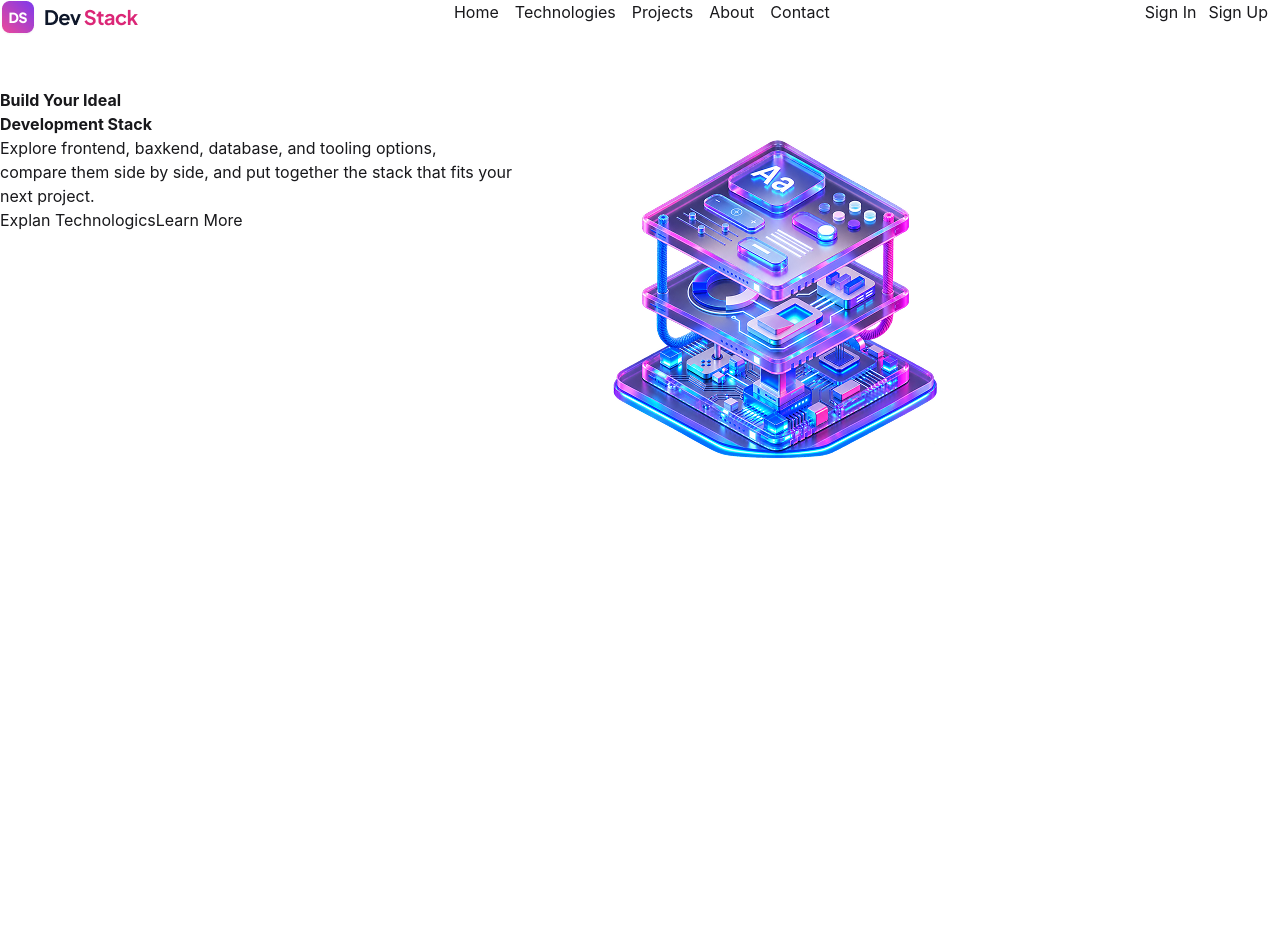
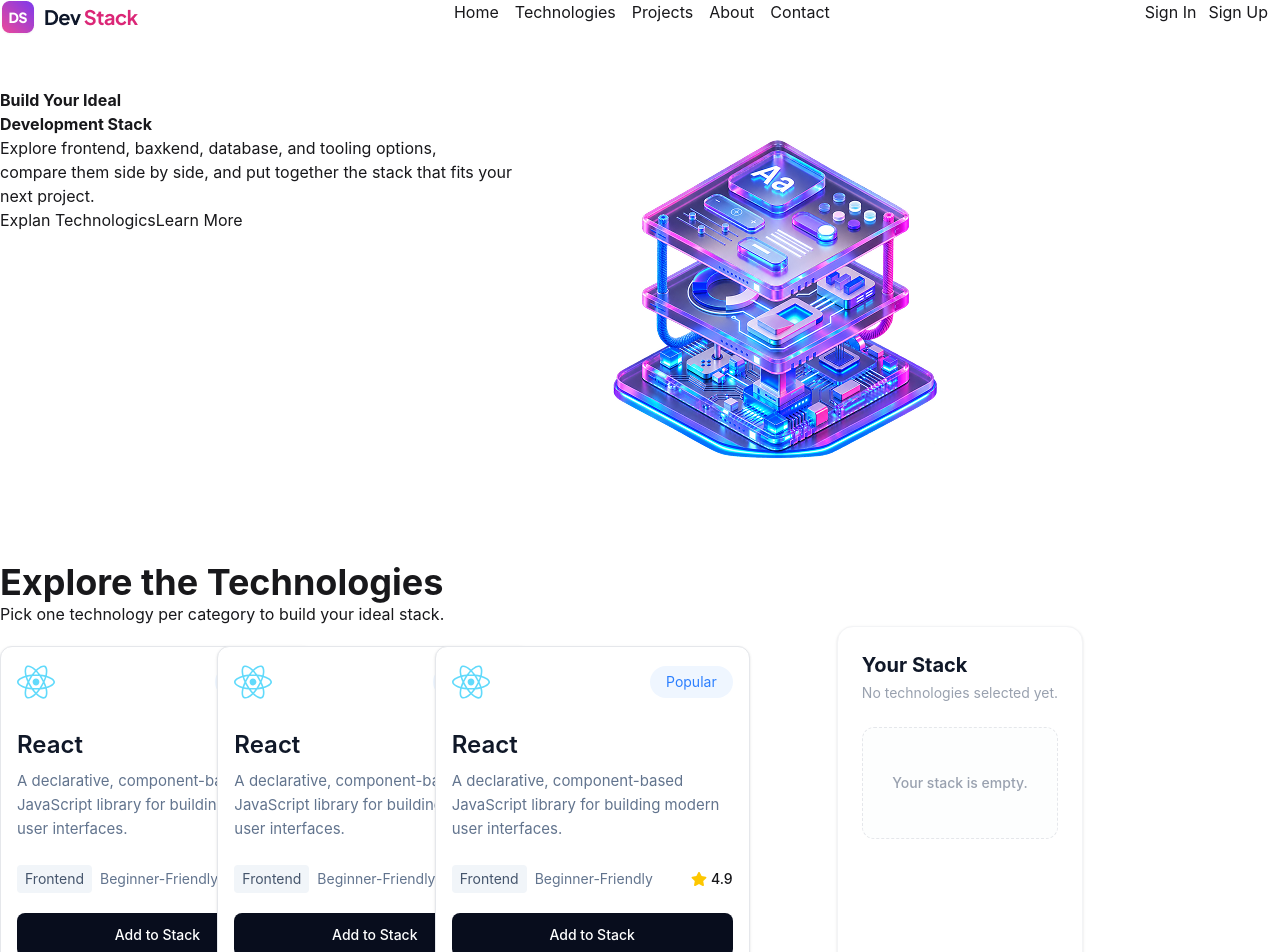
Before and after one commit to toyoba78/assignment-05, a React (Vite) app: page / in a window 1280 px wide. Shown: the top 952 px of the page. Before the commit the page ends 800 px from the top, so only its background shows below. Built offline with nearby package versions, Linux system fonts and the light colour scheme.

Commit message:
updated Project

```diff
--- a/package.json
+++ b/package.json
@@ -13,6 +13,7 @@
     "@tailwindcss/vite": "^4.3.3",
     "react": "^19.2.8",
     "react-dom": "^19.2.8",
+    "react-icons": "^5.7.0",
     "tailwindcss": "^4.3.3"
   },
   "devDependencies": {
--- /dev/null
+++ b/public/data.json
@@ -0,0 +1,122 @@
+[
+  {
+    "id": "react",
+    "name": "React",
+    "category": "Frontend",
+    "description": "A declarative, component-based JavaScript library for building modern user interfaces.",
+    "icon": "https://icon.icepanel.io/Technology/svg/React.svg",
+    "rating": 4.9,
+    "difficulty": "Beginner-Friendly",
+    "badge": "Popular"
+  },
+  {
+    "id": "vue",
+    "name": "Vue.js",
+    "category": "Frontend",
+    "description": "An approachable, performant, and versatile framework for building web user interfaces.",
+    "icon": "https://icon.icepanel.io/Technology/svg/Vue.js.svg",
+    "rating": 4.8,
+    "difficulty": "Beginner-Friendly",
+    "badge": "Versatile"
+  },
+  {
+    "id": "svelte",
+    "name": "Svelte",
+    "category": "Frontend",
+    "description": "A compiler-based framework that creates fast web applications with minimal runtime overhead.",
+    "icon": "https://icon.icepanel.io/Technology/svg/Svelte.svg",
+    "rating": 4.8,
+    "difficulty": "Intermediate",
+    "badge": "Fast"
+  },
+  {
+    "id": "nextjs",
+    "name": "Next.js",
+    "category": "Frontend",
+    "description": "A React framework for building fast, scalable, and production-ready web applications.",
+    "icon": "https://icon.icepanel.io/Technology/svg/Next.js.svg",
+    "rating": 4.9,
+    "difficulty": "Intermediate",
+    "badge": "Popular"
+  },
+  {
+    "id": "nodejs",
+    "name": "Node.js",
+    "category": "Backend",
+    "description": "An asynchronous event-driven JavaScript runtime built for scalable server-side applications.",
+    "icon": "https://icon.icepanel.io/Technology/svg/Node.js.svg",
+    "rating": 4.8,
+    "difficulty": "Intermediate",
+    "badge": "Standard"
+  },
+  {
+    "id": "postgresql",
+    "name": "PostgreSQL",
+    "category": "Database",
+    "description": "A powerful, open-source object-relational database system known for reliability and advanced features.",
+    "icon": "https://icon.icepanel.io/Technology/svg/PostgresSQL.svg",
+    "rating": 4.9,
+    "difficulty": "Intermediate",
+    "badge": "Top SQL"
+  },
+  {
+    "id": "redis",
+    "name": "Redis",
+    "category": "Database",
+    "description": "An in-memory data structure store used as a database, cache, and message broker.",
+    "icon": "https://icon.icepanel.io/Technology/svg/Redis.svg",
+    "rating": 4.8,
+    "difficulty": "Intermediate",
+    "badge": "Cache"
+  },
+  {
+    "id": "javascript",
+    "name": "JavaScript",
+    "category": "Language",
+    "description": "A versatile programming language used to create dynamic and interactive web applications.",
+    "icon": "https://icon.icepanel.io/Technology/svg/JavaScript.svg",
+    "rating": 4.9,
+    "difficulty": "Beginner-Friendly",
+    "badge": "Ubiquitous"
+  },
+  {
+    "id": "typescript",
+    "name": "TypeScript",
+    "category": "Language",
+    "description": "A strongly typed programming language that builds on JavaScript for better developer productivity.",
+    "icon": "https://icon.icepanel.io/Technology/svg/TypeScript.svg",
+    "rating": 4.9,
+    "difficulty": "Intermediate",
+    "badge": "Essential"
+  },
+  {
+    "id": "java",
+    "name": "Java",
+    "category": "Language",
+    "description": "A secure, object-oriented programming language designed for portability and scalability.",
+    "icon": "https://icon.icepanel.io/Technology/svg/Java.svg",
+    "rating": 4.6,
+    "difficulty": "Intermediate",
+    "badge": "Robust"
+  },
+  {
+    "id": "tailwindcss",
+    "name": "Tailwind CSS",
+    "category": "Styling",
+    "description": "A utility-first CSS framework for quickly building modern and responsive user interfaces.",
+    "icon": "https://icon.icepanel.io/Technology/svg/Tailwind-CSS.svg",
+    "rating": 4.9,
+    "difficulty": "Beginner-Friendly",
+    "badge": "Modern"
+  },
+  {
+    "id": "docker",
+    "name": "Docker",
+    "category": "DevOps",
+    "description": "A platform designed to build, share, and run applications in lightweight and portable containers.",
+    "icon": "https://icon.icepanel.io/Technology/svg/Docker.svg",
+    "rating": 4.9,
+    "difficulty": "Intermediate",
+    "badge": "Containers"
+  }
+]
--- a/src/App.tsx
+++ b/src/App.tsx
@@ -1,13 +1,30 @@
 
 import Banner from "./components/Banner";
 import Nav from "./components/Nav";
+import Technologies from "./components/technologies/Technologies"
+import { Suspense } from "react";
+import type { Itechnologies } from "./types/technologies";
+
+
+const technologiesFetch = async(): Promise<Itechnologies[]>=> {
+  const res = await fetch("./data.json");
+  const data = await res.json();
+  return data;
+};
+
+
+
 
 function App() {
+  const technologiesPromise = technologiesFetch()
   return (
     <>
 
     <Nav/>
     <Banner />
+    <Suspense fallback={<h1>loading.....</h1>}>
+    <Technologies technologiesPromise={technologiesPromise}/>
+    </Suspense>
 
 
 
--- /dev/null
+++ b/src/components/technologies/CardTach.tsx
@@ -0,0 +1,67 @@
+import React from 'react';
+import { FaReact, FaStar } from "react-icons/fa";
+
+
+
+const CardTach = () => {
+    return (
+        <div>
+                                 <div className="w-[315px] rounded-xl border border-gray-200 bg-white p-4 shadow-sm">
+
+                  {/* Top Section */}
+                  <div className="flex items-center justify-between">
+                    <FaReact className="text-[38px] text-[#61DAFB]" />
+
+                    <span className="rounded-full bg-blue-50 px-4 py-1.5 text-sm text-blue-500">
+                      Popular
+                    </span>
+                  </div>
+
+                  {/* Content */}
+                  <div className="mt-7">
+                    <h2 className="text-2xl font-semibold text-gray-900">
+                      React
+                    </h2>
+
+                    <p className="mt-2 text-[15px] leading-6 text-slate-500">
+                      A declarative, component-based
+                      JavaScript library for building modern
+                      user interfaces.
+                    </p>
+                  </div>
+
+                  {/* Tags */}
+                  <div className="mt-6 flex items-center gap-2">
+
+                    <span className="rounded bg-slate-100 px-2 py-1 text-sm text-slate-600">
+                      Frontend
+                    </span>
+
+                    <span className="text-sm text-slate-500">
+                      Beginner-Friendly
+                    </span>
+
+                    {/* Rating */}
+                    <div className="ml-auto flex items-center gap-1">
+                      <FaStar className="text-yellow-400" />
+                      <span className="text-sm font-medium">
+                        4.9
+                      </span>
+                    </div>
+
+                  </div>
+
+                  {/* Button */}
+                  <button
+                    className="mt-5 w-full rounded-lg bg-[#080d1d] py-3
+                    text-sm font-medium text-white hover:bg-slate-800"
+                  >
+                    Add to Stack
+                  </button>
+
+                </div>
+        </div>
+    );
+};
+
+export default CardTach;
--- /dev/null
+++ b/src/components/technologies/StackTechnologies.tsx
@@ -0,0 +1,27 @@
+import React from 'react';
+
+import type { Itechnologies } from "../../types/technologies";
+import CardTach from './CardTach';
+
+interface StackTechnologiesProps {
+  technologies: Itechnologies[];
+}
+
+
+
+const StackTechnologies = ({technologies}: StackTechnologiesProps) => {
+    console.log(technologies,"technologies from stack technologies")
+    return (
+        <div className='grid grid-cols-3 gap-3 mt-5 '>
+            {
+                technologies.map((technologies: Itechnologies, ind: number) => {
+
+                return    <CardTach key= {ind} technologies= {technologies} />
+                })
+
+            }
+        </div>
+    );
+};
+
+export default StackTechnologies;
--- /dev/null
+++ b/src/components/technologies/Technologies.tsx
@@ -0,0 +1,54 @@
+import React, { use } from "react";
+import type { Itechnologies } from '../../types/technologies';
+import StackTechnologies from "./StackTechnologies";
+
+interface TechnologiesProps {
+    technologiesPromise: Promise<Itechnologies[]>
+}
+
+const Technologies = ({technologiesPromise}:TechnologiesProps) => {
+    console.log(technologiesPromise);
+    const technologies = use(technologiesPromise);
+    console.log(technologies, "technologies")
+
+    return (
+        <div className="">
+            <div className="">
+                <h1 className="font-bold text-4xl">Explore the Technologies</h1>
+                <p>Pick one technology per category to build your ideal stack.</p>
+            </div>
+
+            <div className="grid grid-cols-2">
+
+                <div>
+                    <StackTechnologies technologies ={technologies}/>
+                </div>
+
+
+                {/* empty stack card */}
+                <div className="max-w-md mx-auto p-6 bg-white border border-gray-100 rounded-2xl shadow-sm">
+
+                  <h2 className="text-xl font-bold text-gray-900 mb-1">
+                    Your Stack
+                  </h2>
+
+
+                    <p className="text-sm text-gray-400 mb-6">
+                      No technologies selected yet.
+                    </p>
+
+
+                    <div className="flex items-center justify-center h-28 border border-dashed border-gray-200 rounded-xl bg-gray-50/30">
+                      <span className="text-sm text-gray-400 font-medium">
+                        Your stack is empty.
+                      </span>
+                    </div>
+                </div>
+
+            </div>
+
+        </div>
+    );
+};
+
+export default Technologies;
--- /dev/null
+++ b/src/types/technologies.ts
@@ -0,0 +1,12 @@
+export interface Itechnologies {
+
+    "id": string,
+    "name": string,
+    "category": string,
+    "description": string,
+    "icon": string,
+    "rating": number,
+    "difficulty": string,
+    "badge": string
+
+}
```
Also changed, not shown: 1 other file (tests, documents, lock files or other folders).
